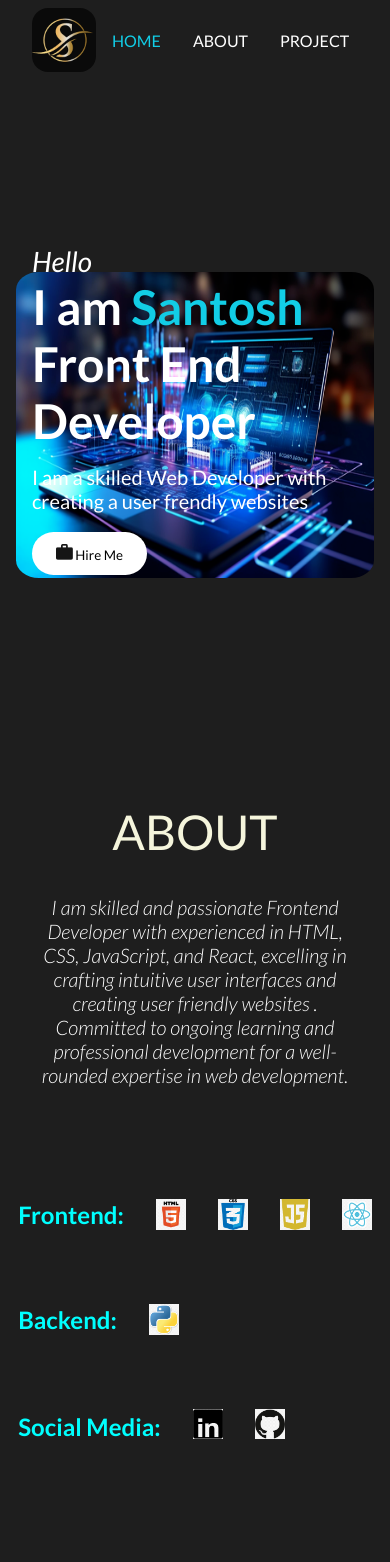
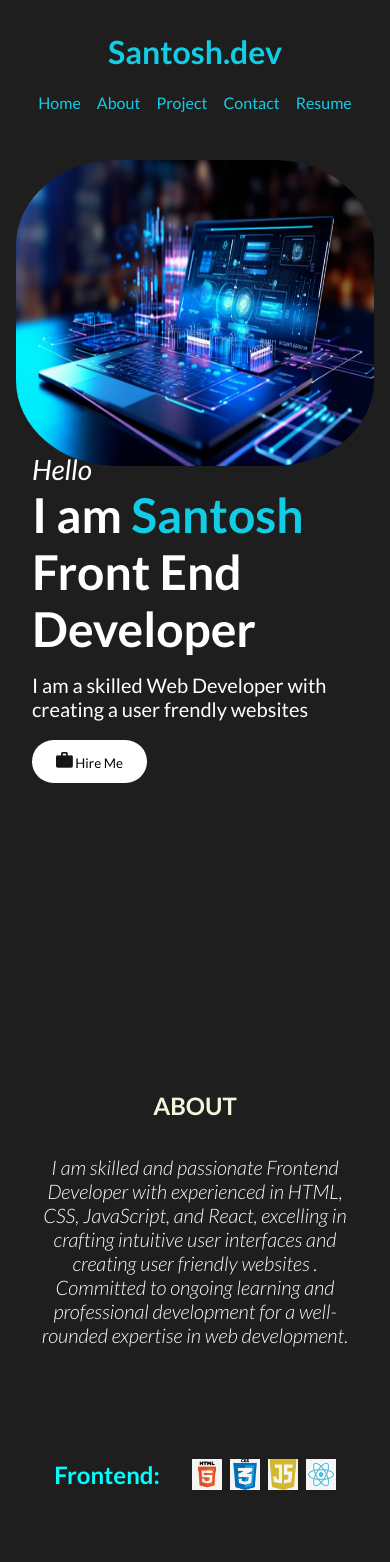
Before and after one commit to SantoshUppuluri/sai, a React (Create React App) app: page / in a window 390 px wide. Shown: the top 1562 px of the page. Built offline with nearby package versions, Linux system fonts and the light colour scheme.

Commit message:
lastchaanges

```diff
--- a/src/components/About/about.css
+++ b/src/components/About/about.css
@@ -11,8 +11,9 @@
 }
 .tile{
     font-size: 3rem;
-    font-weight: 500;
-    padding-top: 3rem;
+    font-weight: 600;
+    padding-top: 2rem;
+    margin-top:7rem;
     margin-bottom: 1rem;
     color: beige;
 }
@@ -67,4 +68,14 @@
     .stack-container{
         margin: 1rem;
     }
+    .icons{
+        gap:0.5rem;
+    }
+    .social-links{
+        gap:1rem;
+    }
+    .tile{
+        font-size:1.5rem;
+        margin-top:6rem;
+    }
 }
--- a/src/components/Contact/contact.css
+++ b/src/components/Contact/contact.css
@@ -52,6 +52,7 @@
     }
     .titleContact{
         font-size: 1.5rem;
+        margin-top:5rem;
     }
     .contactDes{
         font-size: 1rem;
--- a/src/components/Home/home.css
+++ b/src/components/Home/home.css
@@ -54,6 +54,10 @@
 }
 @media screen and (max-width: 768px) {
 
+    .homeLeft{
+        margin-top:10rem;
+    }
+
     .saltation {
         font-weight: 400;
 
@@ -67,7 +71,8 @@
      margin:0;
      padding: 1rem;
      right: 0;
-     top: 11rem;
-     display: flex;
+     top: 1rem;
+     border-radius:30%;
+
     }
   }
--- a/src/components/Home/home.js
+++ b/src/components/Home/home.js
@@ -13,7 +13,7 @@ const Home = () => {
       <p className='homePara'>
           I am a skilled Web Developer with creating a user frendly websites
         </p>
-        <Link><button className='hireMe'><img src={hire} alt='hireMelogo' className='hireMelogo'/> Hire Me</button></Link>
+        <a><button className='hireMe'><img src={hire} alt='hireMelogo' className='hireMelogo'/> Hire Me</button></a>
       </div>
       <img  src={developer} alt='developer' className='homeRight'/>
     </section>
--- a/src/components/Navbar/navbar.css
+++ b/src/components/Navbar/navbar.css
@@ -1,7 +1,7 @@
 .navbar{
     height: 5rem;
     width: 100vw;
-    max-width: 75rem;
+    max-width: 100rem;
     margin: 0 auto;
     padding: 1rem 2rem;
     display: flex;
@@ -12,50 +12,46 @@
     z-index: 3;
     background:  rgb(30, 30, 30);
 
-
 }
 .logo{
-    object-fit: cover;
-    height: 4rem;
-    width: 4rem;
-    border-radius: 1rem;
-
+    padding:1rem;
+    color:rgb(18, 205, 230);
+    font-size:2rem;
 
 }
 .menubarListItem{
     margin: 1rem;
     cursor: pointer;
-
+    font-size:1.5rem;
+    color:rgb(18, 205, 230);
 }
 .menubarListItem:hover{
-    color: rgb(18, 205, 230);
-    padding-bottom: 0.5rem;
-    border-bottom: 3px solid rgb(18, 205, 230);
-
-}
-.menubarBtn{
-    background: white;
-    color: black;
-    border: none;
-    display: flex;
-    align-items: center;
-    justify-content: center;
-    padding: 0 1rem;
-    border-radius: 2rem;
-}
-.contacts{
-    object-fit: cover;
-    height: 1rem;
-    width: 1rem;
-    margin: 1rem;
-
+  color:rgb(18,240,200);
+  padding-bottom: 0.5rem;
+  border-bottom: 3px solid rgb(18,240,200);
 }
 .active{
-    color:rgb(18, 205, 230); ;
+    color:rgb(18, 205, 230);
 }
+ @media only screen and (max-width: 768px) {
 
-@media screen and (max-width: 768px) {
-    .menubarBtn{
-        display: none;
+    .navbar {
+      flex-direction: column;
+      align-items: center;
+      height:8rem;
+      padding:1rem;
+
     }
-}
+    .logo {
+      align-iteam:center;
+    }
+    .menubar {
+      flex-direction: column;
+    }
+    .menubarListItem {
+      margin:0.5rem;
+      font-size: 16px;
+
+    }
+
+    }
--- a/src/components/Navbar/navbar.js
+++ b/src/components/Navbar/navbar.js
@@ -1,26 +1,19 @@
 import React from 'react'
 import './navbar.css'
-import logo from '../../assets/logo.png'
-import {Link} from 'react-scroll'
-import contact from '../../assets/contact.png'
-
 
 const Navbar = () => {
   return (
     <nav className='navbar'>
-        <img src={logo} alt='logo' className='logo'/>
+       <h3 className='logo'>Santosh.dev</h3>
         <div className='menubar'>
-            <Link activeClass='active ' to='home'spy={true} smooth={true} offset={-100} duration={500} className='menubarListItem'>HOME</Link>
-            <Link activeClass='active ' to='about'spy={true} smooth={true} offset={-100} duration={500}className='menubarListItem'>ABOUT</Link>
-            <Link activeClass='active ' to='project'spy={true} smooth={true} offset={-10} duration={500}className='menubarListItem'>PROJECT</Link>
+        <a href='#home' className='menubarListItem'>Home</a>
+        <a href='#about' className='menubarListItem'>About</a>
+        <a href='#project' className='menubarListItem'>Project</a>
+        <a href='#contact' className='menubarListItem'>Contact</a>
+        <a href="https://drive.google.com/file/d/11CYmo3IO5zX6tKv_yPzEI6j2qE5HcBtF/view?usp=drive_link" rel='noreferrer' target="_blank"className='menubarListItem'>Resume</a>
         </div>
-        <button className='menubarBtn' onClick={()=>{
-          document.getElementById('contact').scrollIntoView({behavior: 'smooth'});
-        }}>
-        <img src={contact} alt='contact' className='contacts'/>
-            Contact me
-        </button>
     </nav>
+
   )
 }
 
--- a/src/components/footer/footer.js
+++ b/src/components/footer/footer.js
@@ -4,7 +4,7 @@ import './footer.css'
 const Footer = () => {
   return (
     <footer className='footer'>
-      Copyright@ Santosh.All rights reserved 2024.
+      Copyright@ Santosh
     </footer>
   )
 }
--- a/src/components/project/project.css
+++ b/src/components/project/project.css
@@ -9,7 +9,7 @@
 .Heading {
     color: beige;
     margin-bottom: 3rem;
-    font-size: 2.5rem;
+    font-size: 3rem;
     font-weight: 600;
     align-items: center;
     text-align: center;
@@ -21,7 +21,7 @@
     justify-content: space-between;
     margin-bottom: 3rem;
     flex-wrap: wrap;
-    padding: 0 2rem;
+    padding: 0 1rem;
   }
 
 .innerContainer>div {
@@ -104,13 +104,17 @@
   @media (max-width: 768px) {
     .project-image>img {
       display: flex;
-
+      margin: 1rem;
       align-items: center;
       width: 280px;
+      margin:auto;
+    }
+    .Heading {
+      font-size:1.5rem;
+      margin-top:9rem;
+    }
+    .project-title{
+      font-size:1rem;
     }
 
-    .alignCenter {
-      display: flex;
-      justify-content: center;
-    }
   }
```
